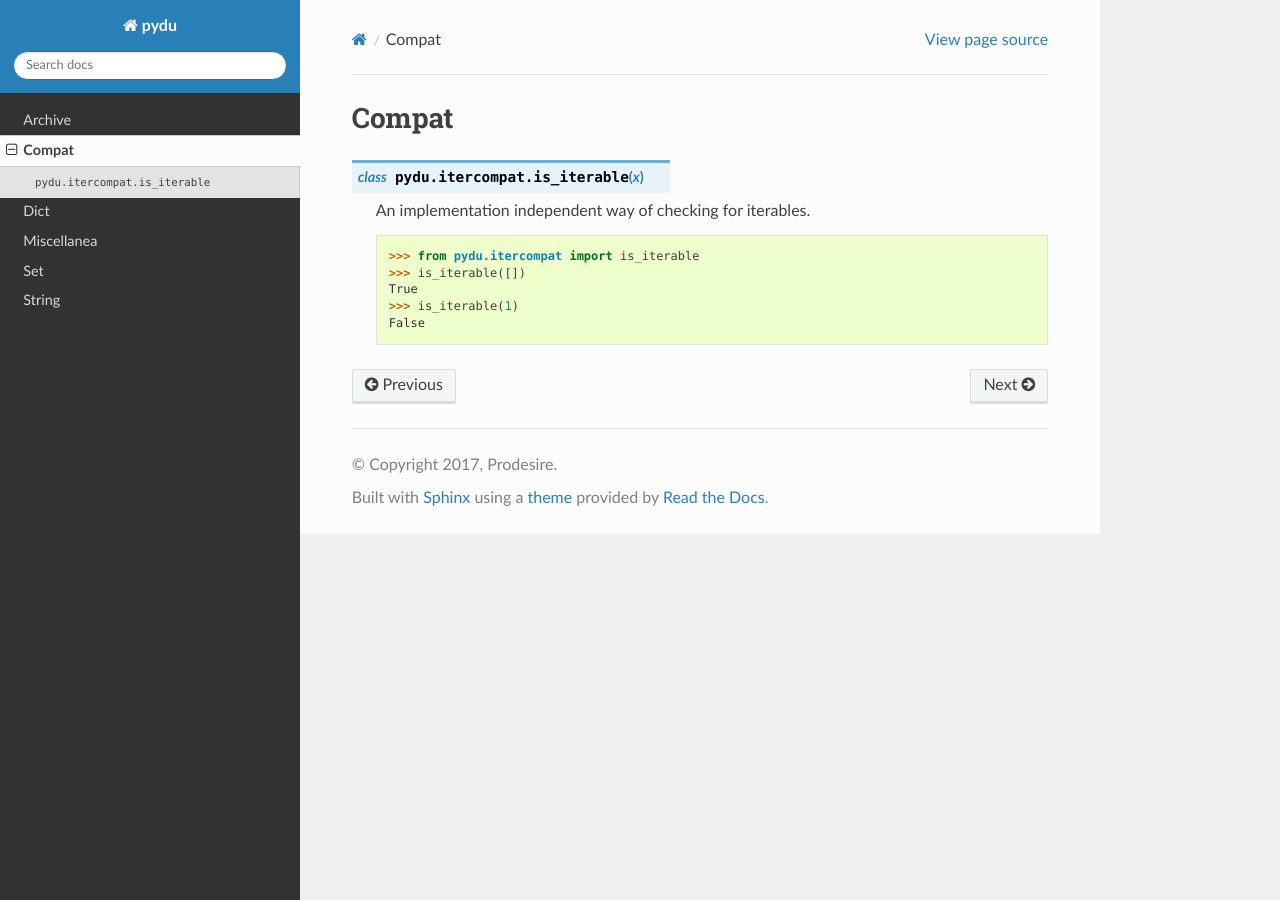
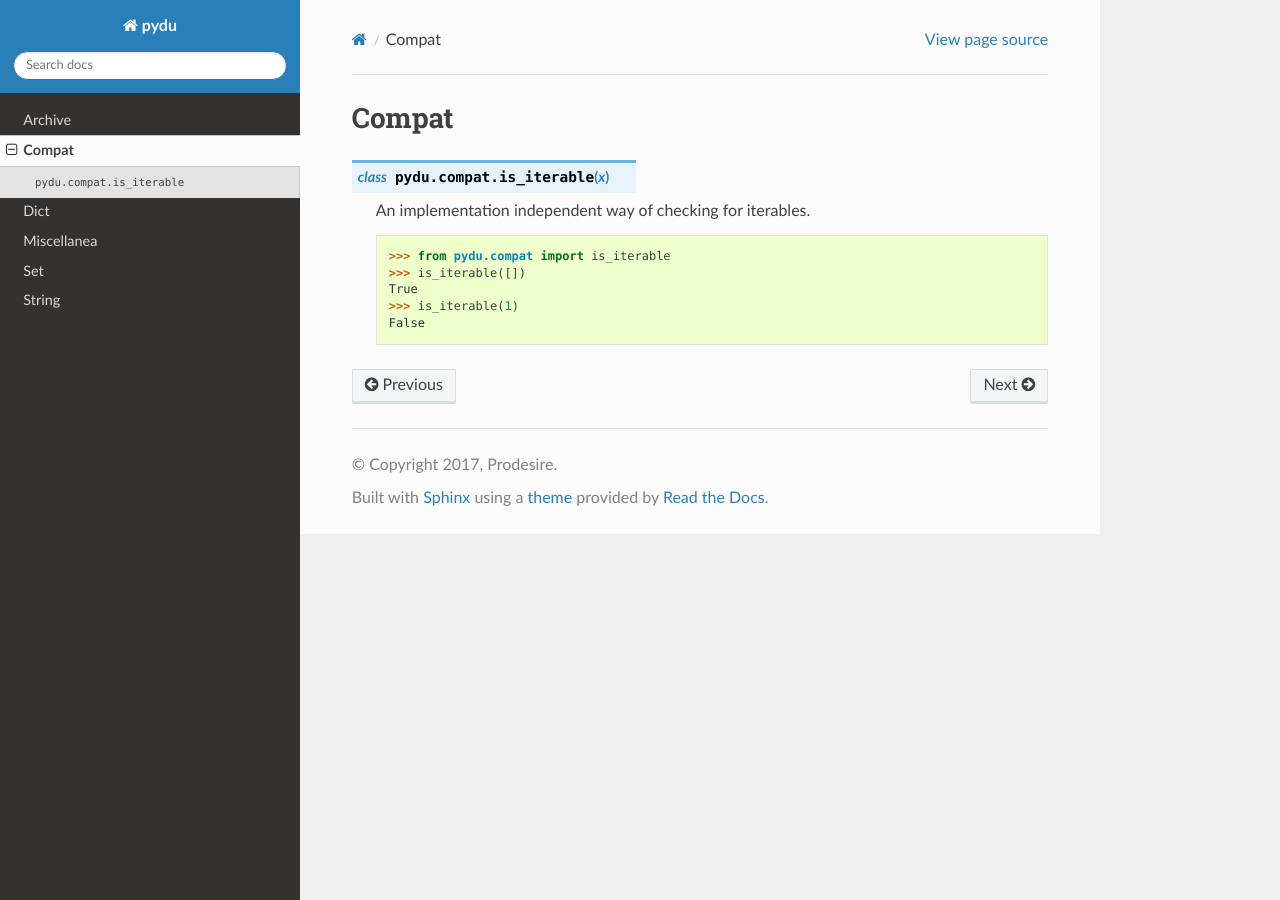
Before and after one commit to flaggo/pydu, a Sphinx documentation site: the page built from docs/compat.rst, in a window 1280 px wide. Built offline with Sphinx 7.4.7 and the Read the Docs theme 2.0.0, drawn with Linux system fonts in a browser that asks for light colours.

Commit message:
update compat doc

```diff
--- a/docs/compat.rst
+++ b/docs/compat.rst
@@ -1,11 +1,11 @@
 Compat
 ------
 
-.. class:: pydu.itercompat.is_iterable(x)
+.. class:: pydu.compat.is_iterable(x)
 
     An implementation independent way of checking for iterables.
 
-    >>> from pydu.itercompat import is_iterable
+    >>> from pydu.compat import is_iterable
     >>> is_iterable([])
     True
     >>> is_iterable(1)
```
